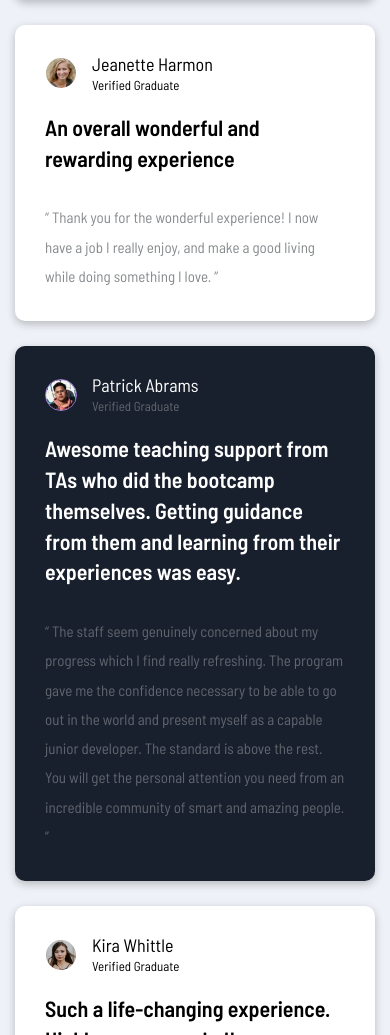
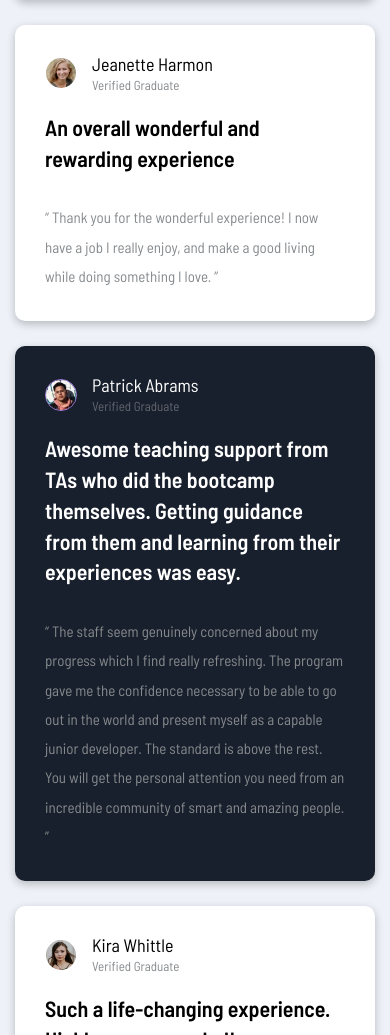
Before and after one commit to d0t666/testimonial_grid, a plain HTML site: page index.html in a window 390 px wide. Shown: the part 965-2000 px from the top of the page. Drawn offline with Linux system fonts and the light colour scheme.

Commit message:
Responsive #2

```diff
--- a/assets/css/styles.css
+++ b/assets/css/styles.css
@@ -56,10 +56,10 @@ body {
     .testimonial_comment {
         /* color: hsl(0, 0%, 0%) !important; */
     }
-    .testimonial_quote,
-    .style-color-gray {
-        color: hsl(206, 3%, 54%) !important;
-    }
+}
+.testimonial_quote,
+.style-color-gray {
+    color: hsl(206, 3%, 54%) !important;
 }
 .style-color-black {
     color: black !important;
--- a/index.html
+++ b/index.html
@@ -138,8 +138,7 @@
                                             Jeanette Harmon
                                         </p>
                                         <span
-                                            class="testimonial_author_title"
-                                            style="color: black"
+                                            class="testimonial_author_title style-color-gray"
                                             >Verified Graduate</span
                                         >
                                     </div>
@@ -220,7 +219,7 @@
                                         Kira Whittle
                                     </p>
                                     <span
-                                        class="testimonial_author_title style-color-black"
+                                        class="testimonial_author_title style-color-gray"
                                         >Verified Graduate</span
                                     >
                                 </div>
```
